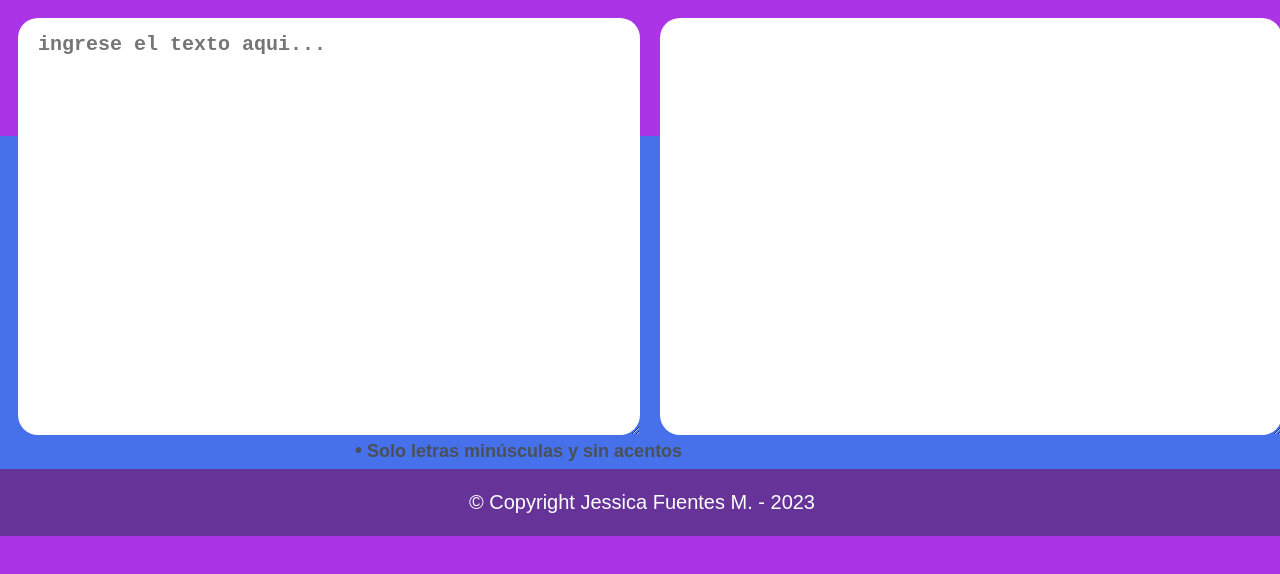
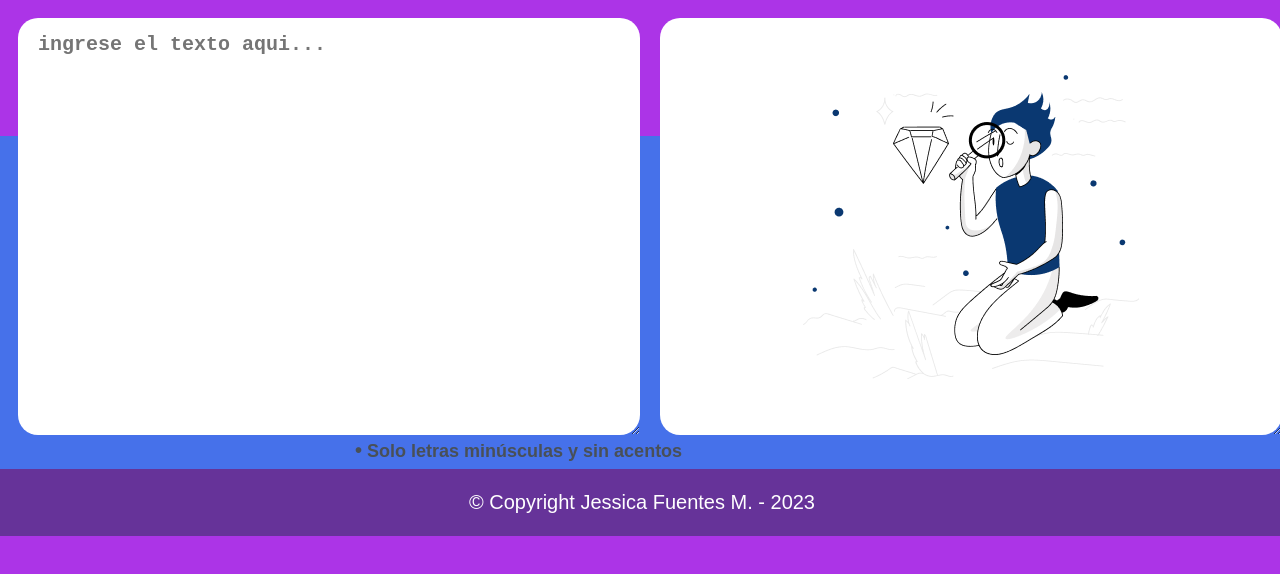
Before and after one commit to jessmoref/Portafolio, a plain HTML site: page index.html in a window 1280 px wide. Shown: the part 264-838 px from the top of the page. Drawn offline with Linux system fonts and the light colour scheme; a web font is replaced by a local one.

Commit message:
Modificacion del slash css

```diff
--- a/css/style.css
+++ b/css/style.css
@@ -62,7 +62,7 @@ body {
 }
 
 .mensaje {
-  background-image: url("imgs/muneco.png");
+  background-image: url("/imgs/muneco.png");
   background-repeat: no-repeat;
   background-position: center;
 }
```
